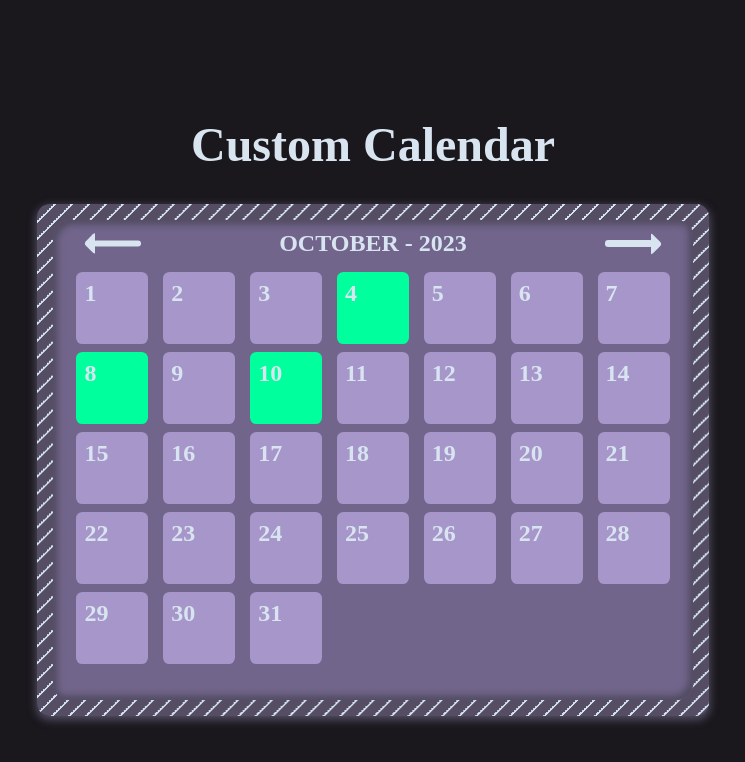
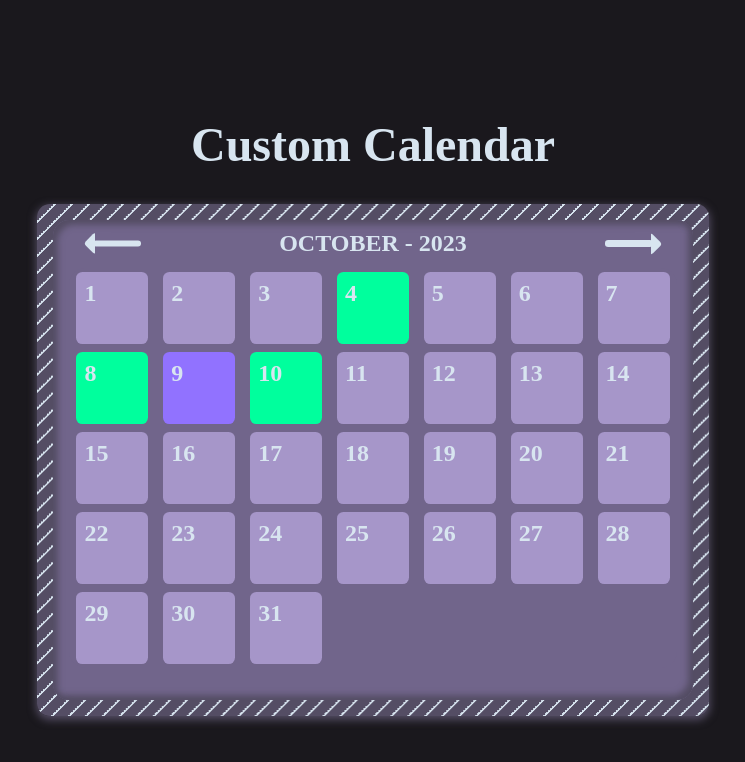
Before and after one commit to RickyJohansson/custom-calendar, a React (Vite) app: page / in a window 1280 px wide. Shown: the top 762 px of the page, without its empty margins (267-1012 px from the left). Built offline with nearby package versions, Linux system fonts and the light colour scheme.

Commit message:
date of today bug fix

```diff
--- a/src/components/CalendarDate/CalendarDate.tsx
+++ b/src/components/CalendarDate/CalendarDate.tsx
@@ -21,7 +21,7 @@
 
     const [ activities, setActivities ] = useState<boolean>(false);
     const [ id, setId ] = useState<number | null>(null);
-    const today = new Date();
+    let today = new Date();
     let displayDay: string;
 
 
@@ -59,7 +59,7 @@
 
             </div>
 
-            : today.getDate().toString() == day && date.getFullYear() == today.getFullYear() && date.getMonth() == today.getMonth() ?
+            : today.getDate().toString() == displayDay && date.getFullYear() == today.getFullYear() && date.getMonth() == today.getMonth() ?
 
             <div className="calendar_date--today" onClick={ () => changeLayout(displayDay, id) }>
 
```
